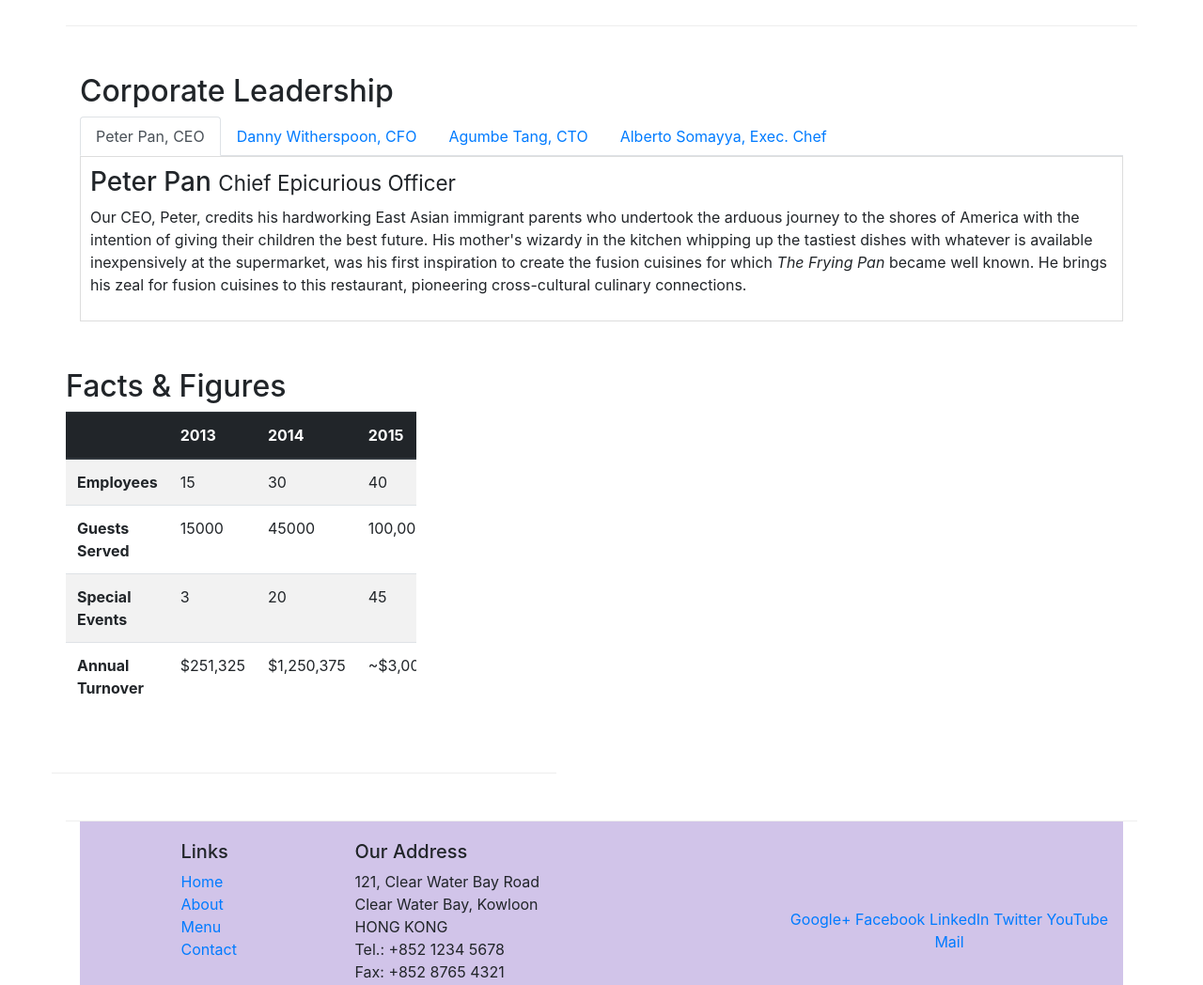
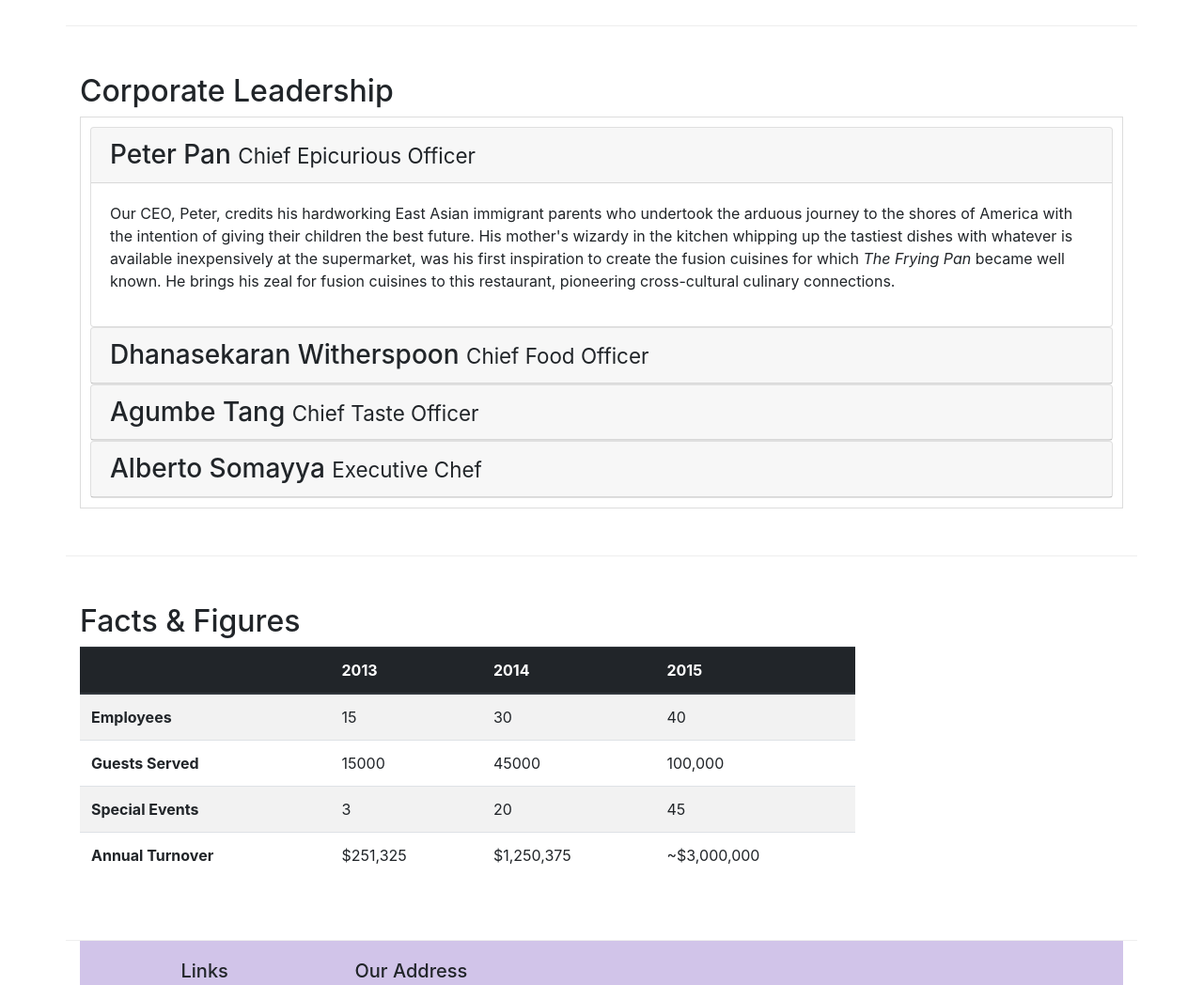
Before and after one commit to soethan98/Coursea-Boostrap-Course, a website: page aboutus.html in a window 1280 px wide. Shown: the part 900-1948 px from the top of the page at 94% size. Drawn offline with nearby package versions, Linux system fonts and the light colour scheme.

Commit message:
Accordion

```diff
--- a/aboutus.html
+++ b/aboutus.html
@@ -118,76 +118,123 @@
         <div class="row row-content ">
             <div class="col-12">
                 <h2>Corporate Leadership</h2>
-                <ul class="nav nav-tabs">
-                    <li class="nav-item">
-                        <a class="nav-link active" href="#peter" role="tab" data-toggle="tab">Peter Pan, CEO</a>
-                    </li>
-                    <li class="nav-item">
-                        <a class="nav-link" href="#danny" role="tab" data-toggle="tab">Danny Witherspoon, CFO</a>
-                    </li>
-                    <li class="nav-item">
-                        <a class="nav-link" href="#agumbe" role="tab" data-toggle="tab">Agumbe Tang, CTO</a>
-                    </li>
-                    <li class="nav-item">
-                        <a class="nav-link" href="#alberto" role="tab" data-toggle="tab">Alberto Somayya, Exec. Chef</a>
-                    </li>
-                </ul>
+
+                <div id="accordion">
+
+
                     <div class="tab-content">
-                    <div role="tabpanel" class="tab-pane fade show active" id="peter">
-                        <h3>Peter Pan <small>Chief Epicurious Officer</small></h3>
-                        <p class="d-none d-sm-block">Our CEO, Peter, credits his hardworking East Asian immigrant
+                        <div class="card">
+                            <div class="card-header" role="tab" id="peterhead">
+                                <h3 class="mb-0">
+                                    <a data-toggle="collapse" data-target="#peter">
+                                        Peter Pan <small>Chief Epicurious Officer</small>
+                                    </a>
+                                </h3>
+
+                            </div>
+                            <div class="collapse show" id="peter" data-parent="#accordion">
+                                <div class="card-body">
+                                    <p class="d-none d-sm-block">Our CEO, Peter, credits his hardworking East Asian
+                                        immigrant
                                         parents
                                         who
                                         undertook the arduous
-                            journey to the shores of America with the intention of giving their children the best
+                                        journey to the shores of America with the intention of giving their children the
+                                        best
                                         future.
                                         His
-                            mother's wizardy in the kitchen whipping up the tastiest dishes with whatever is available
-                            inexpensively at the supermarket, was his first inspiration to create the fusion cuisines
+                                        mother's wizardy in the kitchen whipping up the tastiest dishes with whatever is
+                                        available
+                                        inexpensively at the supermarket, was his first inspiration to create the fusion
+                                        cuisines
                                         for
                                         which
-                            <em>The Frying Pan</em> became well known. He brings his zeal for fusion cuisines to this
+                                        <em>The Frying Pan</em> became well known. He brings his zeal for fusion
+                                        cuisines to
+                                        this
                                         restaurant, pioneering cross-cultural culinary connections.</p>
                                 </div>
-
-                    <div role="tabpanel" class="tab-pane fade" id="danny">
-                        <h3>Dhanasekaran Witherspoon <small>Chief Food Officer</small></h3>
-                        <p class="d-none d-sm-block">Our CFO, Danny, as he is affectionately referred to by his
+                            </div>
+                        </div>
+                        <div class="card">
+                            <div class="card-header" role="tab" id="dannyhead">
+                                <h3 class="mb-0">
+                                    <a data-toggle="collapse" data-target="#danny">
+                                        Dhanasekaran Witherspoon <small>Chief Food Officer</small>
+                                    </a>
+                                </h3>
+                            </div>
+                            <div class="collapse" id="danny" data-parent="#accordion">
+                                <div class="card-body">
+                                    <p class="d-none d-sm-block">Our CFO, Danny, as he is affectionately referred to by
+                                        his
                                         colleagues,
                                         comes from a long established
-                            family tradition in farming and produce. His experiences growing up on a farm in the
+                                        family tradition in farming and produce. His experiences growing up on a farm in
+                                        the
                                         Australian
-                            outback gave him great appreciation for varieties of food sources. As he puts it in his own
+                                        outback gave him great appreciation for varieties of food sources. As he puts it
+                                        in
+                                        his own
                                         words,
                                         <em>Everything that runs, wins, and everything that stays, pays!</em></p>
                                 </div>
-
-                    <div role="tabpanel" class="tab-pane fade" id="agumbe">
-
-                        <h3>Agumbe Tang <small>Chief Taste Officer</small></h3>
-                        <p>Blessed with the most discerning gustatory sense, Agumbe, our CTO, personally ensures that
+                            </div>
+                        </div>
+                        <div class="card">
+                            <div class="card-header" role="tab" id="agumbehead">
+                                <h3 class="mb-0">
+                                    <a data-toggle="collapse" data-target="#agumbe">
+                                        Agumbe Tang <small>Chief Taste Officer</small> </a>
+                                </h3>
+                            </div>
+                            <div class="collapse" id="agumbe" data-parent="#accordion">
+                                <div class="card-body">
+                                    <p class="d-none d-sm-block">Blessed with the most discerning gustatory sense,
+                                        Agumbe,
+                                        our CTO, personally ensures that
                                         every
                                         dish
-                            that we serve meets his exacting tastes. Our chefs dread the tongue lashing that ensues if
+                                        that we serve meets his exacting tastes. Our chefs dread the tongue lashing that
+                                        ensues if
                                         their
-                            dish does not meet his exacting standards. He lives by his motto, <em>You click only if you
+                                        dish does not meet his exacting standards. He lives by his motto, <em>You click
+                                            only
+                                            if you
                                             survive
                                             my lick.</em></p>
                                 </div>
-
-                    <div role="tabpanel" class="tab-pane fade" id="alberto">
-                        <h3>Alberto Somayya <small>Executive Chef</small></h3>
-                        <p class="d-none d-sm-block">Award winning three-star Michelin chef with wide International
+                            </div>
+                        </div>
+                        <div class="card">
+                            <div class="card-header" role="tab" id="albertohead">
+                                <h3 class="mb-0">
+                                    <a data-toggle="collapse" data-target="#alberto">
+                                        Alberto Somayya <small>Executive Chef</small>
+                                </h3>
+                            </div>
+                            <div class="collapse" id="alberto" data-parent="#accordion">
+                                <div class="card-body">
+                                    <p class="d-none d-sm-block">Award winning three-star Michelin chef with wide
+                                        International
                                         experience
                                         having worked closely with
-                            whos-who in the culinary world, he specializes in creating mouthwatering Indo-Italian fusion
-                            experiences. He says, <em>Put together the cuisines from the two craziest cultures, and you
+                                        whos-who in the culinary world, he specializes in creating mouthwatering
+                                        Indo-Italian fusion
+                                        experiences. He says, <em>Put together the cuisines from the two craziest
+                                            cultures,
+                                            and you
                                             get
                                             a
                                             winning hit! Amma Mia!</em></p>
                                 </div>
+                            </div>
+                        </div>
 
 
+                    </div>
+
+                </div>
             </div>
         </div>
         <div class="row row-content">
@@ -237,7 +284,6 @@
             </div>
         </div>
 
-        </div>
 
         <footer class="footer">
             <div class="container">
```
Lines whose indentation alone changed are shown as unchanged.
